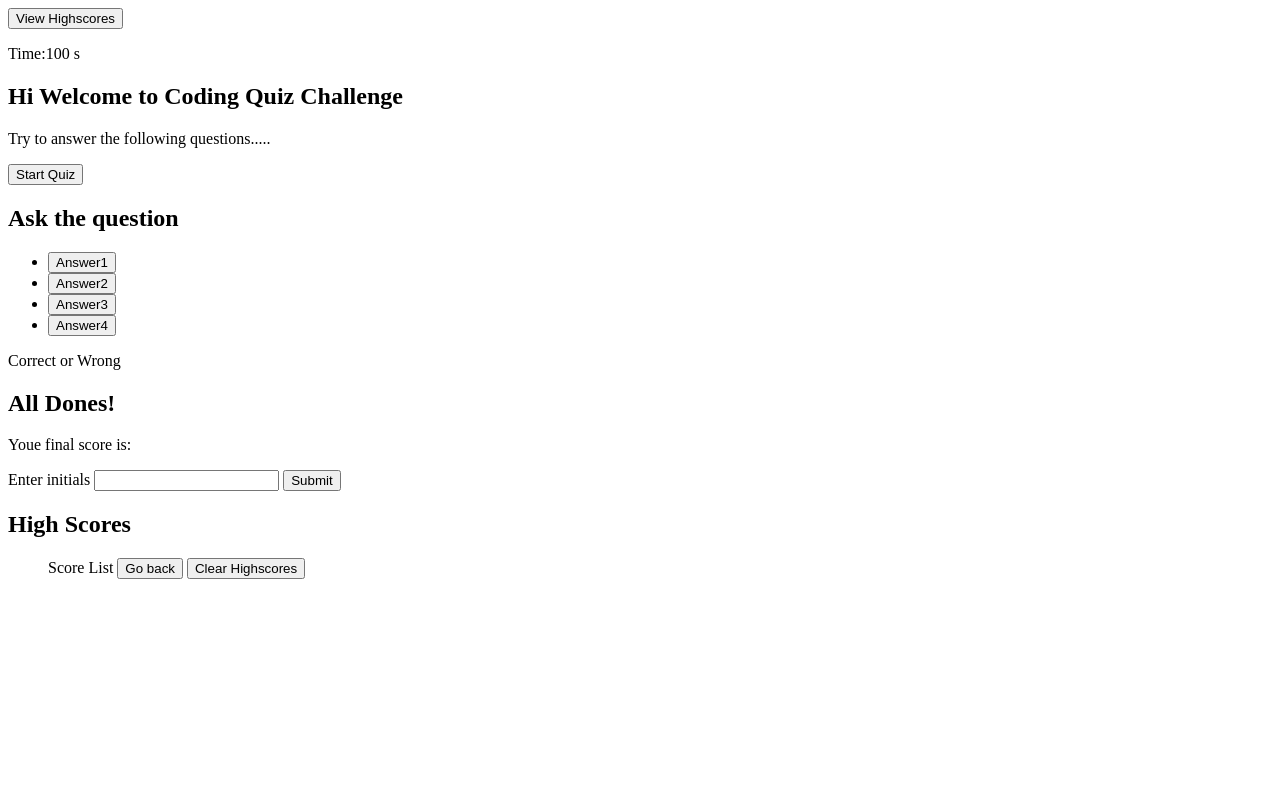
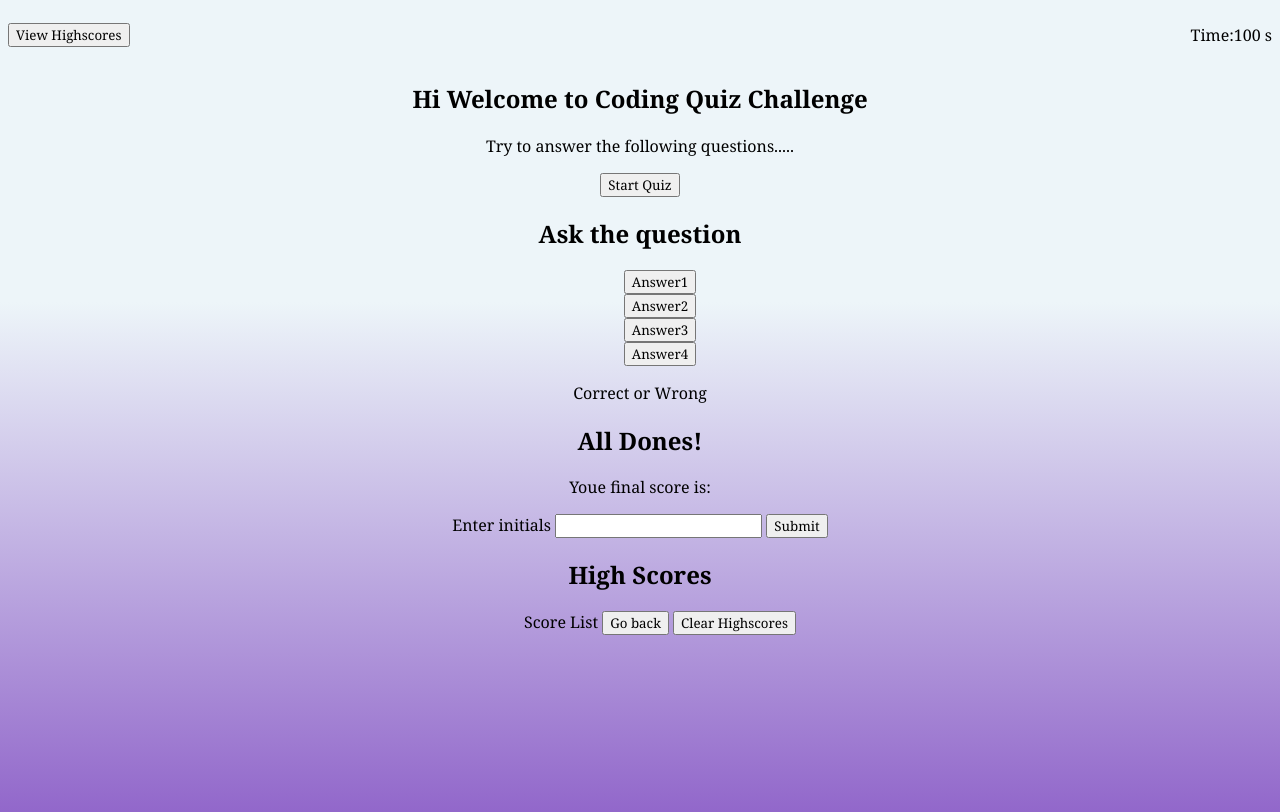
Before and after one commit to siennameow/Code-Quiz, a plain HTML site: page index.html in a window 1280 px wide. Drawn offline with Linux system fonts and the light colour scheme; files whose address does not match are found by name.

Commit message:
draft css style

```diff
--- a/assets/css/style.css
+++ b/assets/css/style.css
@@ -0,0 +1,28 @@
+* {
+    font-family:Georgia, 'Times New Roman', Times, serif;
+    box-sizing: border-box;
+}
+
+.header{
+    display:flex;
+    justify-content: space-between;
+    align-items: center;
+}
+
+body {
+    display: flex;
+    flex-direction: column;
+    min-height: 100vh;
+    justify-content: center;
+    background: linear-gradient(0deg, rgb(145, 102, 202) 0%, rgba(237,245,249,1) 63%);
+  }
+
+main {
+    text-align: center;
+    justify-content: center;
+    flex: 1 0 auto;
+}
+
+ul {
+    list-style-type: none;
+   }
--- a/index.html
+++ b/index.html
@@ -6,9 +6,10 @@
     <meta name="viewport" content="width=device-width, initial-scale=1" />
     <link rel="stylesheet" type="text/css" href="./assets/css/style.css" />
   </head>
+
   <body>
     <header>
-        <div>
+        <div class="header">
             <!--left corner to view high score-->
             <div>
                 <button>View Highscores</button>
```
